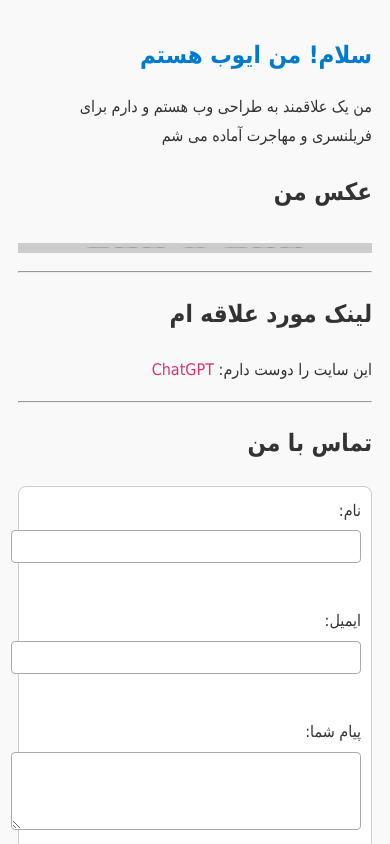
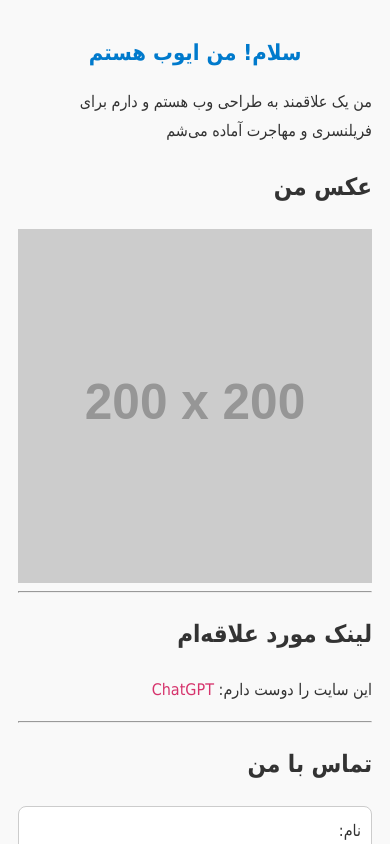
Before and after one commit to ayyub85/ayyub85.github.io, a plain HTML site: page index.html in a window 390 px wide. Shown: the top 844 px of the page. Drawn offline with Linux system fonts and the light colour scheme; placeholder pictures from the web are drawn by us.

Commit message:
Update index.html

```diff
--- a/index.html
+++ b/index.html
@@ -4,7 +4,7 @@
     <meta charset="UTF-8">
     <title>صفحه شخص ایوب</title>
     <style>
-            body{
+        body {
             background-color: #f9f9f9;
             font-family: tahoma, sans-serif;
             color: #333;
@@ -12,24 +12,24 @@
             padding: 20px;
         }
 
-            h1{
+        h1 {
             color: #007acc;
         }
 
-            a{
+        a {
             color: #d6336c;
             text-decoration: none;
         }
 
-            form{
+        form {
             background-color: #fff;
             padding: 15px;
             border: 1px solid #ccc;
-                border-radius:8px;
+            border-radius: 8px;
             max-width: 400px;
         }
 
-            input, textarea{
+        input, textarea {
             width: 100%;
             padding: 8px;
             margin-top: 5px;
@@ -38,7 +38,7 @@
             border-radius: 4px;
         }
 
-            button{
+        button {
             background-color: #28a745;
             color: white;
             border: none;
@@ -47,41 +47,51 @@
             cursor: pointer;
         }
 
-            button:hover{
+        button:hover {
             background-color: #218838;
         }
 
-            @media only screen and (max-width: 768px){
-                body{
+        @media only screen and (max-width: 768px) {
+            body {
                 padding: 10px;
+                font-size: 16px;
             }
 
-                h1{
-                    font-size: 24px;
+            h1 {
+                font-size: 22px;
+                text-align: center;
             }
 
-                img{
+            img {
                 width: 100%;
-                    height: 10px;
+                height: auto;
+                display: block;
+                margin: 0 auto;
             }
 
-                form{
+            form {
                 max-width: 100%;
                 padding: 10px;
+                box-sizing: border-box;
             }
 
+            input, textarea, button {
+                font-size: 16px;
             }
 
-
+            button {
+                width: 100%;
+            }
+        }
     </style>
 </head>
 <body dir="rtl">
     <h1>سلام! من ایوب هستم</h1>
-        <p>من یک علاقمند به طراحی وب هستم و دارم برای فریلنسری و مهاجرت آماده می شم</p>
+    <p>من یک علاقمند به طراحی وب هستم و دارم برای فریلنسری و مهاجرت آماده می‌شم</p>
     <h2>عکس من</h2>
     <img src="https://via.placeholder.com/200" alt="عکس ایوب" width="200">
     <hr>
-        <h2>لینک مورد علاقه ام</h2>
+    <h2>لینک مورد علاقه‌ام</h2>
     <p>این سایت را دوست دارم:
         <a href="https://chat.openai.com" target="_blank">ChatGPT</a>
     </p>
```
Lines whose indentation alone changed are shown as unchanged.
